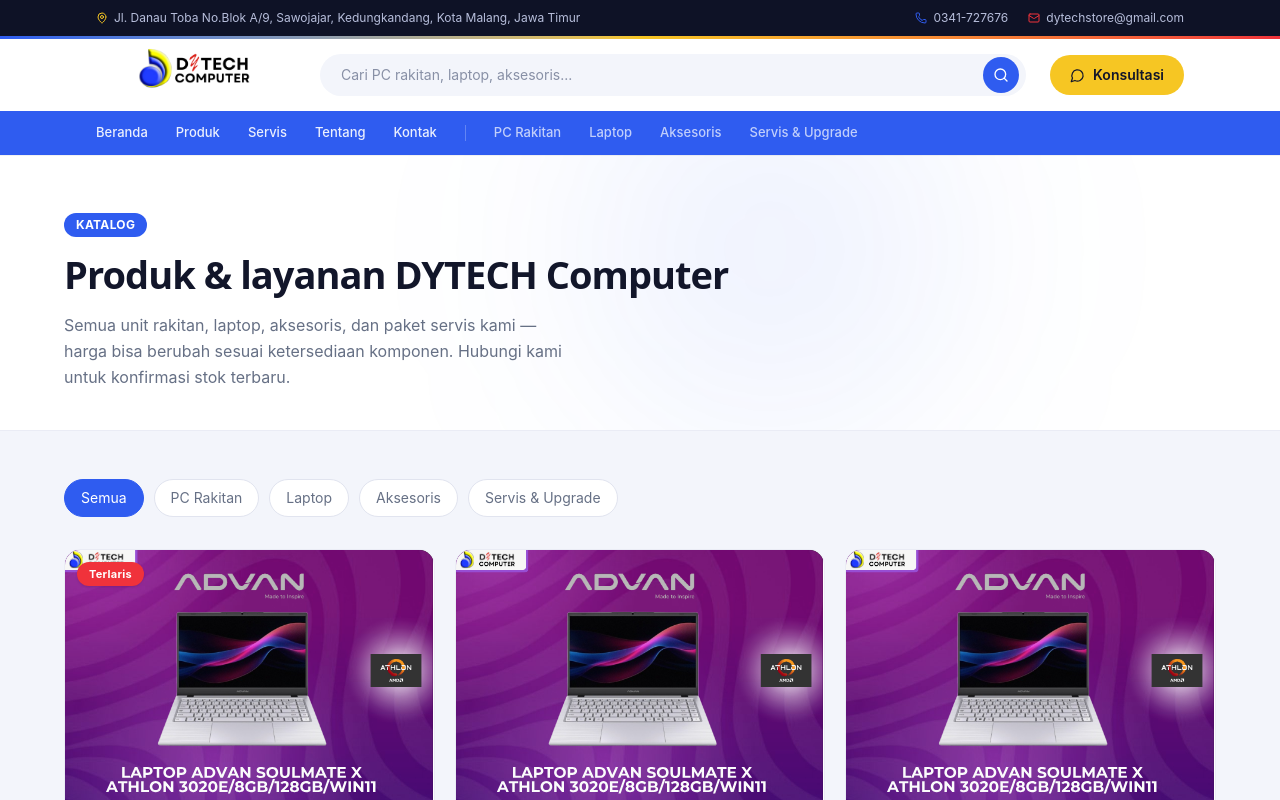
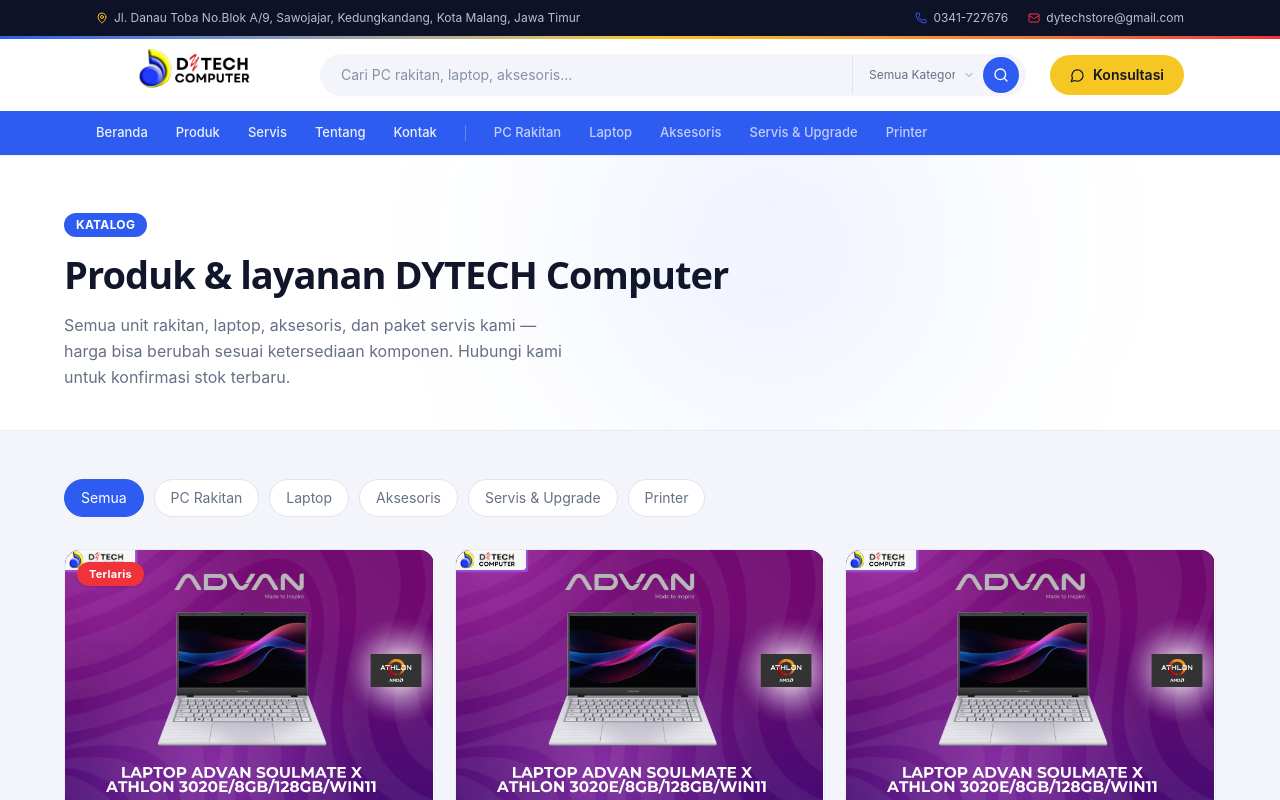
Before and after one commit to aditadji21-sudo/web-portofolioDytech, a Next.js app: page /produk in a window 1280 px wide. Shown: the top 800 px of the page. Built offline with nearby package versions, Linux system fonts and the light colour scheme.

Commit message:
Nambahin category sama printer

```diff
--- a/app/layout.tsx
+++ b/app/layout.tsx
@@ -12,9 +12,6 @@
 };
 
 export default async function RootLayout({ children }: { children: React.ReactNode }) {
-  // Diambil sekali di server (revalidate 60 detik lewat getAllProducts) lalu
-  // dikirim ke Nav supaya search bar bisa kasih rekomendasi produk real-time
-  // tanpa Nav sendiri harus jadi server component.
   const products = await getAllProducts();
 
   return (
--- a/components/Nav.tsx
+++ b/components/Nav.tsx
@@ -1,93 +1,166 @@
 "use client";
 
-import { useEffect, useMemo, useRef, useState } from "react";
+import { useState, useRef, useEffect, useMemo } from "react";
 import { useRouter } from "next/navigation";
 import Link from "next/link";
 import Image from "next/image";
-import { Search, Menu, X, MessageCircle } from "lucide-react";
-import { NAV_LINKS, CATEGORIES, type Product } from "@/lib/constants";
+import { Search, Menu, X, MessageCircle, ChevronDown } from "lucide-react";
+import { NAV_LINKS, CATEGORIES } from "@/lib/constants";
+import type { Product } from "@/lib/constants";
 import { Logo } from "@/components/Logo";
-import imgPc from "@/assets/product-pc.svg";
-import imgLaptop from "@/assets/LAPTOP LOQ 15ARP10E.svg";
-import imgAksesoris from "@/assets/product-aksesoris.svg";
-import imgServis from "@/assets/product-servis.svg";
 
-const CATEGORY_IMAGE: Record<string, typeof imgPc> = {
-  "PC Rakitan": imgPc,
-  Laptop: imgLaptop,
-  Aksesoris: imgAksesoris,
-  "Servis & Upgrade": imgServis,
+function SearchBox({
+  products,
+  placeholder,
+  compact = false,
+  onNavigate,
+}: {
+  products: Product[];
+  placeholder: string;
+  compact?: boolean;
+  onNavigate?: () => void;
+}) {
+  const [query, setQuery] = useState("");
+  const [category, setCategory] = useState("");
+  const [focused, setFocused] = useState(false);
+  const router = useRouter();
+  const wrapperRef = useRef<HTMLDivElement>(null);
+
+  // Klik di luar box search -> tutup dropdown saran
+  useEffect(() => {
+    function handleClickOutside(e: MouseEvent) {
+      if (wrapperRef.current && !wrapperRef.current.contains(e.target as Node)) {
+        setFocused(false);
+      }
+    }
+    document.addEventListener("mousedown", handleClickOutside);
+    return () => document.removeEventListener("mousedown", handleClickOutside);
+  }, []);
+
+  const matches = useMemo(() => {
+    const q = query.trim().toLowerCase();
+    if (!q) return [];
+    const pool = category ? products.filter((p) => p.category === category) : products;
+    return pool.filter((p) => p.name.toLowerCase().includes(q)).slice(0, 5);
+  }, [query, products, category]);
+
+  const showDropdown = focused && query.trim().length > 0;
+
+  const goToSearchResults = (q: string) => {
+    const trimmed = q.trim();
+    const params = new URLSearchParams();
+    if (trimmed) params.set("cari", trimmed);
+    if (category) params.set("kategori", category);
+    const qs = params.toString();
+    router.push(qs ? `/produk?${qs}` : "/produk");
+    setFocused(false);
+    onNavigate?.();
   };
 
-const MAX_SUGGESTIONS = 6;
-
-// Cari produk yang cocok di nama, kategori, atau spesifikasinya — dipakai
-// bareng oleh dropdown desktop & mobile.
-function searchProducts(products: Product[], query: string): Product[] {
-  const q = query.trim().toLowerCase();
-  if (!q) return [];
-
-  return products
-    .filter(
-      (p) =>
-        p.name.toLowerCase().includes(q) ||
-        p.category.toLowerCase().includes(q) ||
-        p.specs.some((s) => s.toLowerCase().includes(q))
-    )
-    .slice(0, MAX_SUGGESTIONS);
-}
-
-function SuggestionItem({ product, onSelect }: { product: Product; onSelect: () => void }) {
-  const image = product.image || CATEGORY_IMAGE[product.category] || imgPc;
+  const goToProduct = (slug: string) => {
+    router.push(`/produk/${encodeURIComponent(slug)}`);
+    setFocused(false);
+    setQuery("");
+    onNavigate?.();
+  };
 
   return (
-    <Link
-      href={`/produk/${encodeURIComponent(product.slug)}`}
-      onClick={onSelect}
-      className="flex items-center gap-3 px-4 py-2.5 hover:bg-[#F3F5FB] transition-colors"
+    <div ref={wrapperRef} className="relative w-full">
+      <form
+        onSubmit={(e) => {
+          e.preventDefault();
+          goToSearchResults(query);
+        }}
+        className={
+          compact
+            ? "flex items-center bg-[#F3F5FB] rounded-full"
+            : "w-full flex items-center bg-[#F3F5FB] rounded-full border border-transparent focus-within:border-[#2F5CF0]/40 focus-within:bg-white transition-colors"
+        }
       >
-      <div className="relative w-11 h-11 shrink-0 rounded-lg overflow-hidden bg-[#F3F5FB]">
-        <Image src={image} alt={product.name} fill className="object-cover" />
+        <input
+          type="text"
+          value={query}
+          onChange={(e) => setQuery(e.target.value)}
+          onFocus={() => setFocused(true)}
+          placeholder={placeholder}
+          autoComplete="off"
+          className={
+            compact
+              ? "w-full bg-transparent px-4 py-2.5 text-sm placeholder:text-[#8890A6] focus:outline-none"
+              : "w-full bg-transparent px-5 py-2.5 font-body text-sm text-[#12162A] placeholder:text-[#8890A6] focus:outline-none"
+          }
+        />
+
+        <div className="relative shrink-0 border-l border-[#E1E4EF]">
+          <select
+            value={category}
+            onChange={(e) => setCategory(e.target.value)}
+            aria-label="Pilih kategori"
+            className={
+              compact
+                ? "appearance-none bg-transparent pl-3 pr-6 py-2.5 font-body text-xs text-[#667085] focus:outline-none cursor-pointer max-w-[92px]"
+                : "appearance-none bg-transparent pl-4 pr-7 py-2.5 font-body text-xs text-[#667085] focus:outline-none cursor-pointer max-w-[130px]"
+            }
+          >
+            <option value="">Semua Kategori</option>
+            {CATEGORIES.map((c) => (
+              <option key={c.title} value={c.title}>
+                {c.title}
+              </option>
+            ))}
+          </select>
+          <ChevronDown
+            size={12}
+            className="pointer-events-none absolute right-2 top-1/2 -translate-y-1/2 text-[#8890A6]"
+          />
         </div>
-      <div className="min-w-0">
-        <p className="font-body text-[13px] text-[#12162A] leading-snug line-clamp-1">{product.name}</p>
-        <p className="font-mono text-[11px] text-[#8890A6]">{product.price}</p>
+
+        <button
+          type="submit"
+          aria-label="Cari"
+          className={
+            compact
+              ? "mr-4 text-[#8890A6]"
+              : "mr-1.5 w-9 h-9 shrink-0 rounded-full bg-[#2F5CF0] text-white flex items-center justify-center hover:bg-[#16266B] transition-colors"
+          }
+        >
+          <Search size={16} />
+        </button>
+      </form>
+
+      {showDropdown && (
+        <div className="absolute left-0 right-0 top-full mt-2 bg-white border border-[#EAECF5] rounded-2xl shadow-[0_12px_32px_rgba(18,22,42,0.14)] overflow-hidden z-50">
+          {matches.length > 0 ? (
+            <>
+              {matches.map((p) => (
+                <button
+                  key={p.slug}
+                  type="button"
+                  onClick={() => goToProduct(p.slug)}
+                  className="w-full flex items-center gap-3 px-4 py-2.5 hover:bg-[#F3F5FB] transition-colors text-left"
+                >
+                  <div className="relative w-10 h-10 shrink-0 rounded-lg bg-[#F3F5FB] overflow-hidden">
+                    {p.image && (
+                      <Image src={p.image} alt={p.name} fill sizes="40px" className="object-cover" />
+                    )}
                   </div>
-    </Link>
-  );
-}
-
-function SuggestionDropdown({
-  query,
-  results,
-  onSelect,
-  onSeeAll,
-}: {
-  query: string;
-  results: Product[];
-  onSelect: () => void;
-  onSeeAll: () => void;
-}) {
-  return (
-    <div className="absolute left-0 right-0 top-[calc(100%+8px)] bg-white rounded-2xl border border-[#EAECF5] shadow-[0_16px_40px_rgba(18,22,42,0.14)] overflow-hidden z-50">
-      {results.length > 0 ? (
-        <>
-          <div className="py-1.5">
-            {results.map((p) => (
-              <SuggestionItem key={p.slug} product={p} onSelect={onSelect} />
+                  <div className="min-w-0 flex-1">
+                    <p className="font-body text-sm text-[#12162A] truncate">{p.name}</p>
+                    <p className="font-body text-xs text-[#8890A6]">{p.price}</p>
+                  </div>
+                </button>
               ))}
-          </div>
               <button
                 type="button"
-            onClick={onSeeAll}
-            className="w-full text-left px-4 py-3 border-t border-[#EFF1F8] font-body text-[13px] font-semibold text-[#2F5CF0] hover:bg-[#F3F5FB] transition-colors"
+                onClick={() => goToSearchResults(query)}
+                className="w-full text-left px-4 py-2.5 font-body text-xs font-semibold text-[#2F5CF0] hover:bg-[#F3F5FB] border-t border-[#EFF1F8] transition-colors"
               >
                 Lihat semua hasil untuk &quot;{query}&quot;
               </button>
             </>
           ) : (
-        <div className="px-4 py-6 text-center font-body text-[13px] text-[#8890A6]">
-          Tidak ada produk yang cocok dengan &quot;{query}&quot;
+            <p className="px-4 py-3 font-body text-sm text-[#8890A6]">Tidak ada produk yang cocok.</p>
+          )}
         </div>
       )}
     </div>
@@ -96,38 +169,6 @@
 
 export function Nav({ products }: { products: Product[] }) {
   const [open, setOpen] = useState(false);
-  const [query, setQuery] = useState("");
-  const [mobileQuery, setMobileQuery] = useState("");
-  const [showSuggest, setShowSuggest] = useState(false);
-  const [showMobileSuggest, setShowMobileSuggest] = useState(false);
-  const router = useRouter();
-  const desktopFormRef = useRef<HTMLFormElement>(null);
-  const mobileFormRef = useRef<HTMLFormElement>(null);
-
-  const results = useMemo(() => searchProducts(products, query), [products, query]);
-  const mobileResults = useMemo(() => searchProducts(products, mobileQuery), [products, mobileQuery]);
-
-  // Tutup dropdown kalau klik di luar search bar.
-  useEffect(() => {
-    function onClickOutside(e: MouseEvent) {
-      if (desktopFormRef.current && !desktopFormRef.current.contains(e.target as Node)) {
-        setShowSuggest(false);
-      }
-      if (mobileFormRef.current && !mobileFormRef.current.contains(e.target as Node)) {
-        setShowMobileSuggest(false);
-      }
-    }
-    document.addEventListener("mousedown", onClickOutside);
-    return () => document.removeEventListener("mousedown", onClickOutside);
-  }, []);
-
-  const runSearch = (q: string) => {
-    const trimmed = q.trim();
-    router.push(trimmed ? `/produk?cari=${encodeURIComponent(trimmed)}` : "/produk");
-    setOpen(false);
-    setShowSuggest(false);
-    setShowMobileSuggest(false);
-  };
 
   return (
     <header className="sticky top-0 z-50 bg-white shadow-[0_1px_0_rgba(18,22,42,0.06)]">
@@ -137,45 +178,9 @@
           <Logo />
         </Link>
 
-        <form
-          ref={desktopFormRef}
-          onSubmit={(e) => {
-            e.preventDefault();
-            runSearch(query);
-          }}
-          className="hidden md:flex flex-1 items-center relative"
-        >
-          <div className="w-full flex items-center bg-[#F3F5FB] rounded-full border border-transparent focus-within:border-[#2F5CF0]/40 focus-within:bg-white transition-colors">
-            <input
-              type="text"
-              value={query}
-              onChange={(e) => {
-                setQuery(e.target.value);
-                setShowSuggest(true);
-              }}
-              onFocus={() => setShowSuggest(true)}
-              placeholder="Cari PC rakitan, laptop, aksesoris..."
-              className="w-full bg-transparent px-5 py-2.5 font-body text-sm text-[#12162A] placeholder:text-[#8890A6] focus:outline-none"
-              autoComplete="off"
-            />
-            <button
-              type="submit"
-              aria-label="Cari"
-              className="mr-1.5 w-9 h-9 shrink-0 rounded-full bg-[#2F5CF0] text-white flex items-center justify-center hover:bg-[#16266B] transition-colors"
-            >
-              <Search size={16} />
-            </button>
+        <div className="hidden md:flex flex-1 items-center">
+          <SearchBox products={products} placeholder="Cari PC rakitan, laptop, aksesoris..." />
         </div>
-
-          {showSuggest && query.trim() && (
-            <SuggestionDropdown
-              query={query}
-              results={results}
-              onSelect={() => setShowSuggest(false)}
-              onSeeAll={() => runSearch(query)}
-            />
-          )}
-        </form>
 
         <a
           href="https://wa.me/62881026014897"
@@ -214,44 +219,13 @@
 
       {open && (
         <div className="md:hidden border-t border-black/5 bg-white px-6 py-4 flex flex-col gap-4 font-body text-sm text-[#12162A]">
-          <form
-            ref={mobileFormRef}
-            onSubmit={(e) => {
-              e.preventDefault();
-              runSearch(mobileQuery);
-            }}
-            className="relative"
-          >
-            <div className="flex items-center bg-[#F3F5FB] rounded-full">
-              <input
-                type="text"
-                value={mobileQuery}
-                onChange={(e) => {
-                  setMobileQuery(e.target.value);
-                  setShowMobileSuggest(true);
-                }}
-                onFocus={() => setShowMobileSuggest(true)}
+          <SearchBox
+            products={products}
             placeholder="Cari produk..."
-                className="w-full bg-transparent px-4 py-2.5 text-sm placeholder:text-[#8890A6] focus:outline-none"
-                autoComplete="off"
+            compact
+            onNavigate={() => setOpen(false)}
           />
-              <button type="submit" aria-label="Cari" className="mr-4 text-[#8890A6]">
-                <Search size={16} />
-              </button>
-            </div>
 
-            {showMobileSuggest && mobileQuery.trim() && (
-              <SuggestionDropdown
-                query={mobileQuery}
-                results={mobileResults}
-                onSelect={() => {
-                  setShowMobileSuggest(false);
-                  setOpen(false);
-                }}
-                onSeeAll={() => runSearch(mobileQuery)}
-              />
-            )}
-          </form>
           {NAV_LINKS.map((l) => (
             <Link key={l.href} href={l.href} className="hover:text-[#2F5CF0]" onClick={() => setOpen(false)}>
               {l.label}
--- a/features/home/Categories.tsx
+++ b/features/home/Categories.tsx
@@ -1,10 +1,10 @@
 import Link from "next/link";
-import { Cpu, Laptop2, MousePointerClick, Wrench } from "lucide-react";
+import { Cpu, Laptop2, MousePointerClick, Wrench, Printer } from "lucide-react";
 import { CATEGORIES, type Category } from '@/lib/constants';
 import { getAllProducts } from '@/lib/getProducts';
 import { Reveal } from "@/components/ui/Reveal";
 
-const ICONS = { cpu: Cpu, laptop: Laptop2, mouse: MousePointerClick, wrench: Wrench };
+const ICONS = { cpu: Cpu, laptop: Laptop2, mouse: MousePointerClick, wrench: Wrench, printer: Printer };
 
 function CategoryCircle({ item, count, delay }: { item: Category; count: number; delay: number }) {
   const Icon = ICONS[item.icon];
@@ -50,7 +50,7 @@
           </div>
         </Reveal>
 
-        <div className="grid grid-cols-2 sm:grid-cols-4 gap-y-8 gap-x-4">
+        <div className="grid grid-cols-2 sm:grid-cols-3 md:grid-cols-5 gap-y-8 gap-x-4">
           {CATEGORIES.map((c, i) => {
             const count = products.filter((p) => p.category === c.title).length;
             return <CategoryCircle key={c.title} item={c} count={count} delay={i * 90} />;
--- a/lib/constants.ts
+++ b/lib/constants.ts
@@ -22,7 +22,7 @@
   title: string;
   desc: string;
   accent: string;
-  icon: "cpu" | "laptop" | "mouse" | "wrench";
+  icon: "cpu" | "laptop" | "mouse" | "wrench" | "printer";
 };
 
 export const CATEGORIES: Category[] = [
@@ -49,6 +49,12 @@
     desc: "Diagnosa, perbaikan, dan upgrade komponen dengan pengerjaan transparan.",
     accent: BRAND.blue,
     icon: "wrench",
+  },
+  {
+    title: "Printer",
+    desc: "Printer inkjet, laser, hingga all-in-one untuk kebutuhan rumah dan kantor.",
+    accent: BRAND.red,
+    icon: "printer",
   },
 ];
 
```
Lines whose indentation alone changed are shown as unchanged.
